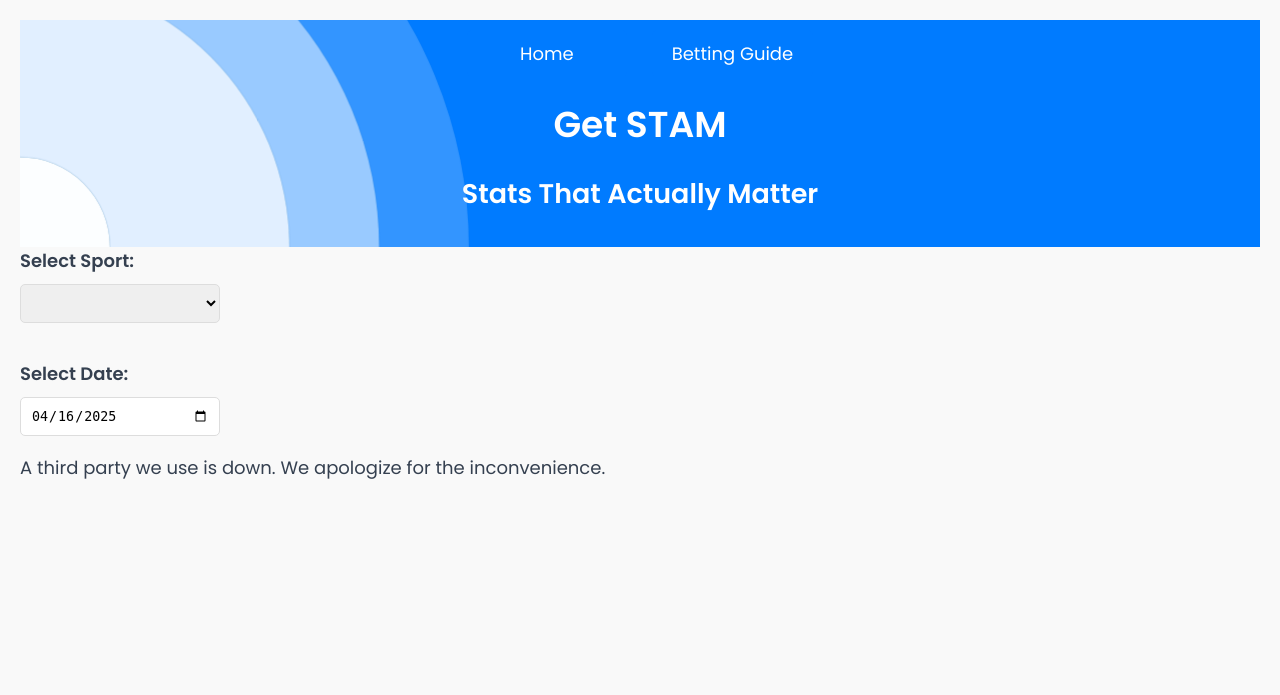
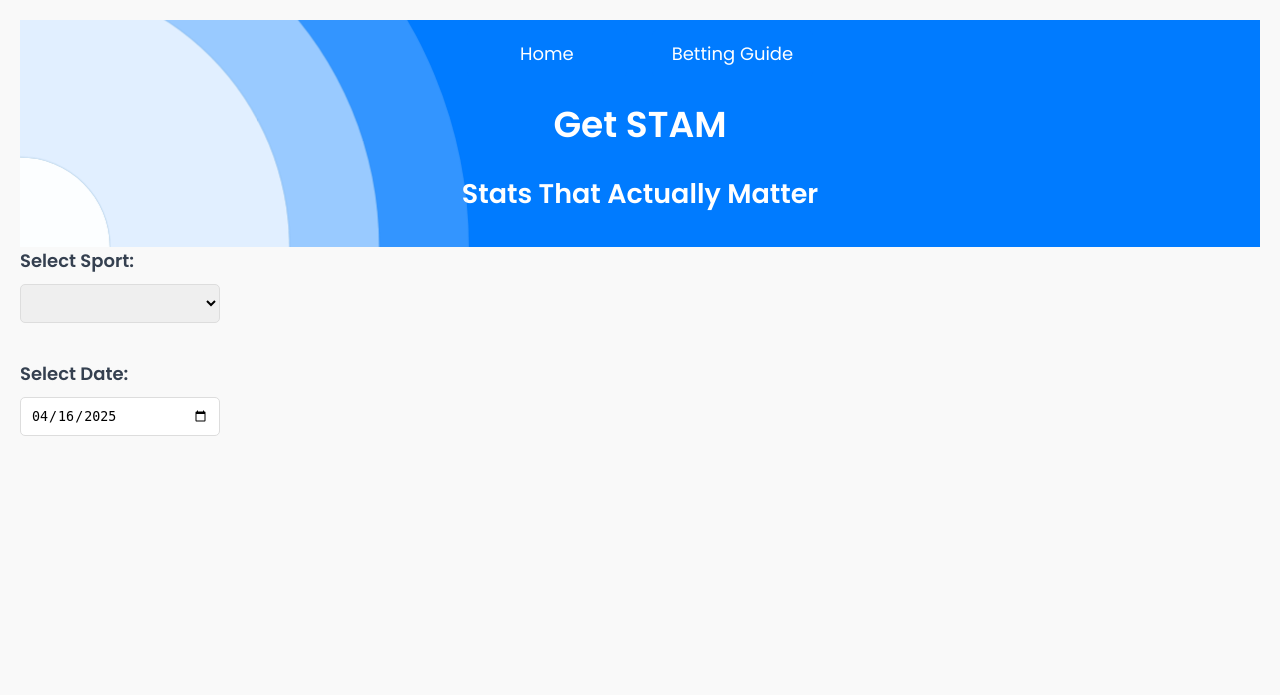
Before and after one commit to getstaminc/get-stam-py, a Flask app: page / in a window 1280 px wide. Shown: the top 695 px of the page. Run offline with Flask 3, Linux system fonts and the light colour scheme; data that the repository does not hold is empty; parts of the project's set-up code (start-up, migrations or seed data) failed here and were passed over.

Commit message:
remove text

```diff
--- a/templates/index.html
+++ b/templates/index.html
@@ -654,7 +654,6 @@
         <button id="trendsButton" class="split-button-right">View Games with Trends</button>
     </div>
     <ul id="gamesList"></ul>
-    <p>A third party we use is down. We apologize for the inconvenience.</p>
     <!-- Loading Overlay -->
     <div id="loadingOverlay" class="loading-overlay">
         <div class="loading-content">
```
